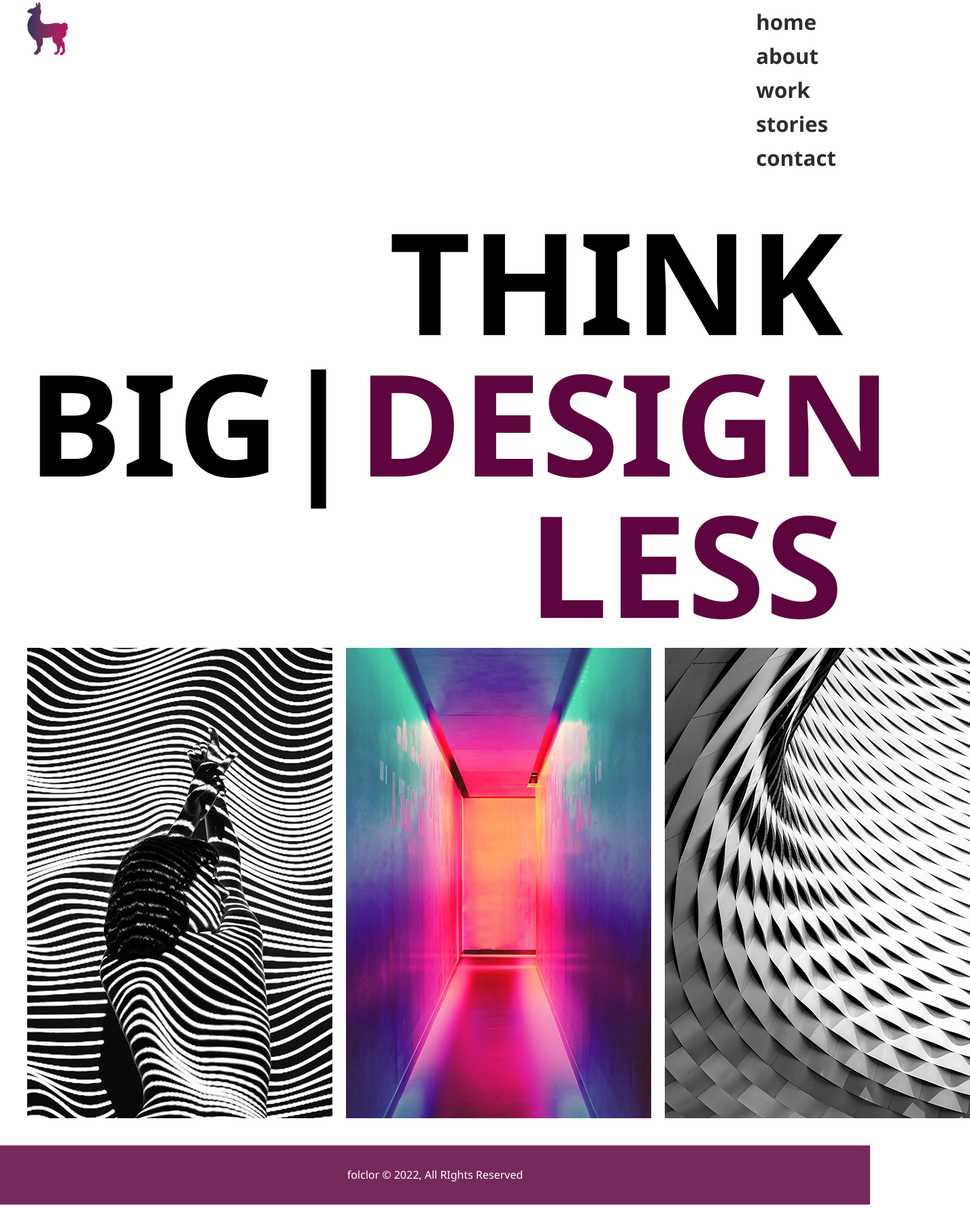
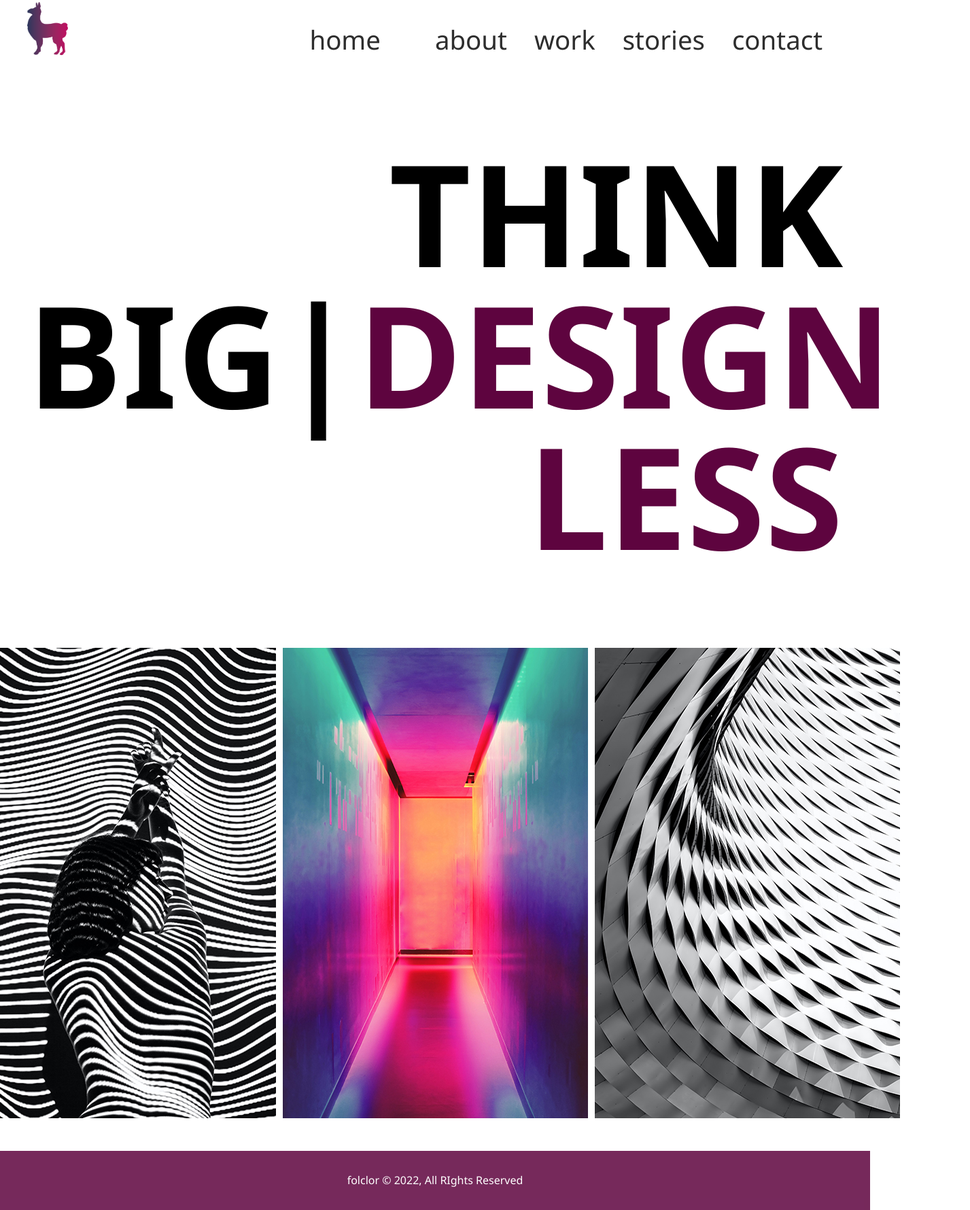
Before and after one commit to danaisaridou/webside_folclor, a plain HTML site: page index.html in a window 1280 px wide. Shown: the part 17-1797 px from the top of the page at 68% size, 1427 px wide, since content can reach past the window. Drawn offline with Linux system fonts and the light colour scheme.

Commit message:
correction (landing)

```diff
--- a/index.html
+++ b/index.html
@@ -45,10 +45,12 @@
 
     <section class="container">
         <div class="img-slider">
-            <img src="./photos/homepage/liane-tHHoR5oJyY4-unsplash.jpg" alt="slider_1">
-            <img src="./photos/homepage/efe-kurnaz-RnCPiXixooY-unsplash.jpg"
-            alt="slider_2">
-            <img src="./photos/homepage/ricardo-gomez-angel-5YM26lUicfU-unsplash.jpg" alt="slider_3">
+          <div class="img-item"><img src="./photos/homepage/liane-tHHoR5oJyY4-unsplash.jpg" alt="slider_1"></div>
+
+          <div class="img-item"><img src="./photos/homepage/efe-kurnaz-RnCPiXixooY-unsplash.jpg"
+            alt="slider_2"></div>
+
+          <div class="img-item"><img src="./photos/homepage/ricardo-gomez-angel-5YM26lUicfU-unsplash.jpg" alt="slider_3"></div>
         </div>
     </section>
 
--- a/style.css
+++ b/style.css
@@ -31,19 +31,26 @@ body {
   padding: 5px 10px;
 }
 
+#navbar ul li {
+  float: left;
+  padding: 20px;
+}
+
 #navbar ul li a {
   text-decoration: none;
   color: rgb(45, 45, 45);
   display: block;
   text-align: left;
-  font-size: 1.3em;
+  font-size: 1.6em;
   line-height: 1.6em;
+  font-weight: lighter;
 }
 
 #navbar ul li a:hover {
   text-decoration: line-through;
-  text-decoration-thickness: 25px;
-  color: rgba(94, 4, 63, 0.852);
+  text-decoration-thickness: 24px;
+  text-decoration-color: rgba(94, 4, 63, 0.838);
+  color: rgb(255, 255, 255);
 }
 
 /* main section*/
@@ -53,16 +60,25 @@ body {
   font-size: 13em;
   line-height: 1em;
   text-align: right;
-  padding-top: 200px;
+  padding: 100px 0;
 }
 
 .img-slider {
   display: flex;
-  gap: 20px;
+  justify-content: center;
+  align-items: center;
+  gap: 10px;
   padding-bottom: 40px;
-  flex-grow: auto;
-  width: fit-content;
 }
+
+/*.img-item {
+  width: 33%;
+}
+
+.img-item img {
+  max-width: 100%;
+  height: auto;
+}*/
 
 .text-moto {
   color: rgb(94, 4, 63);
```
